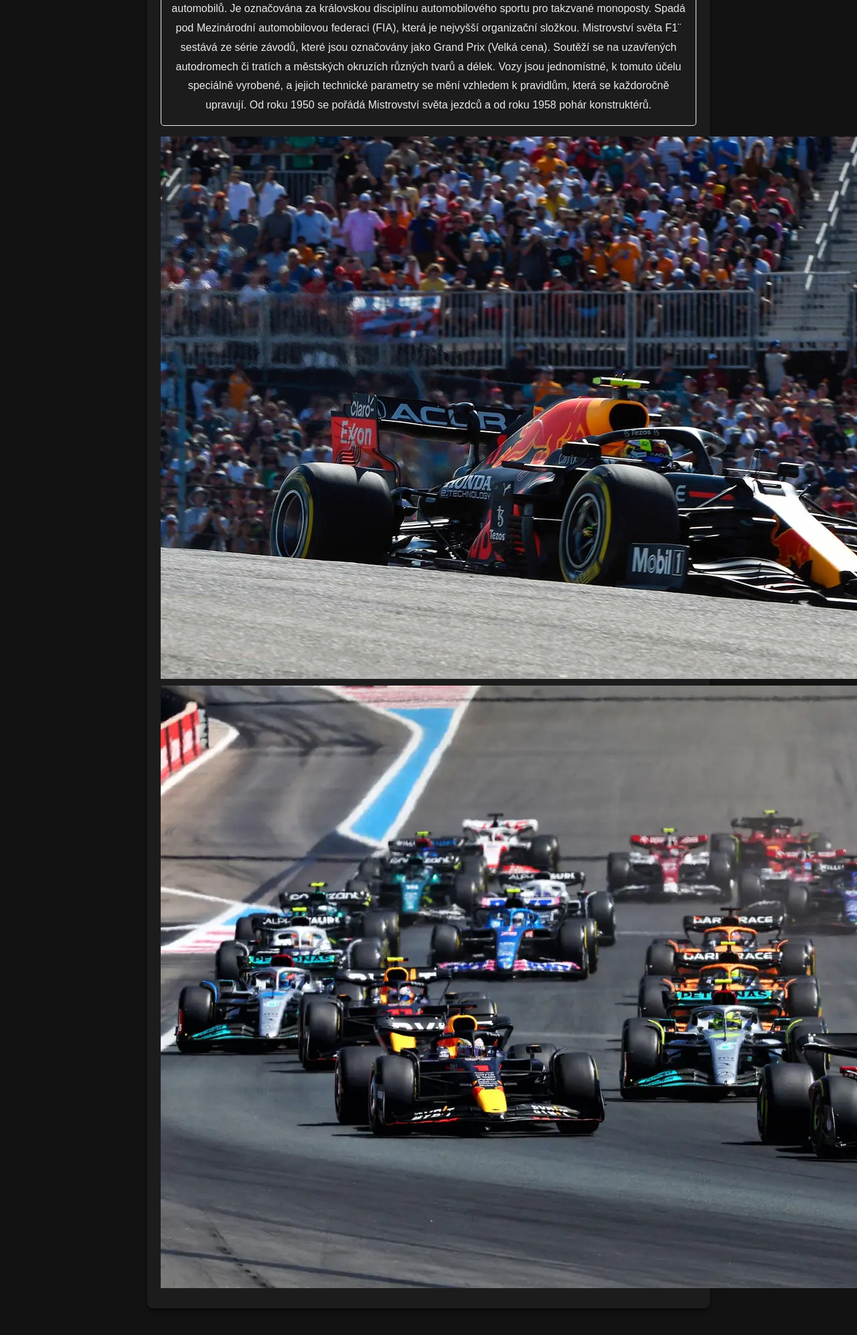
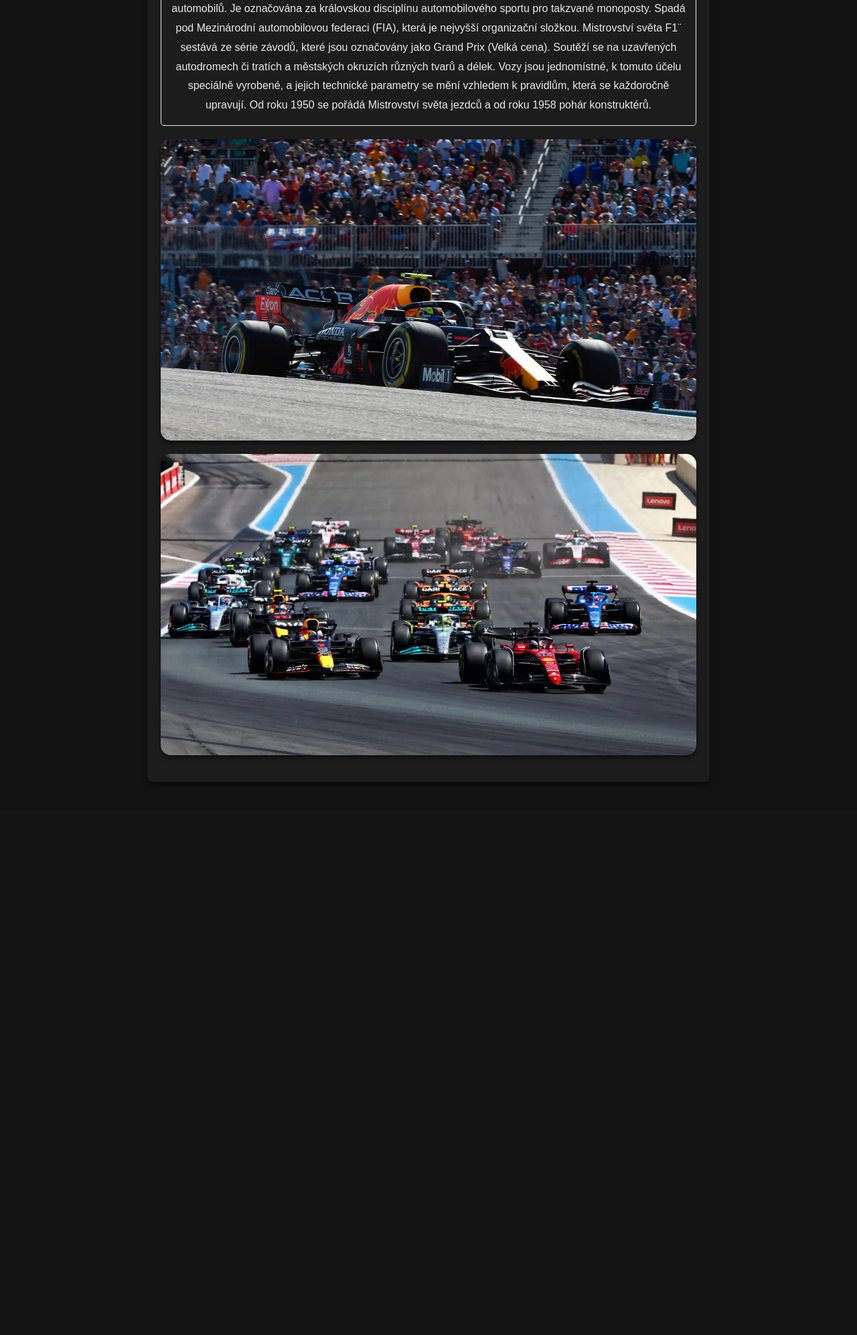
Before and after one commit to DanielKocandrle/Hlavni_projekt, a Flask app: page / in a window 1280 px wide; the page is wider, and only the part inside the window is pictured. Shown: the part 301-2295 px from the top of that part at 67% size. After the commit the page ends 1429 px from the top of that part, so only its background shows below. Run offline with Flask 3, Linux system fonts and the light colour scheme.

Commit message:
stylovani pro obrazky

```diff
--- a/static/style.css
+++ b/static/style.css
@@ -152,3 +152,20 @@ main p h3 {
         padding: 15px;
     }
 }
+
+/* Obecný styl pro obrázky */
+img {
+    max-width: 100%; /* Obrázky se přizpůsobí šířce rodiče */
+    height: auto; /* Zachová poměr stran */
+    display: block; /* Odstraní mezery pod obrázkem */
+    margin: 20px auto; /* Zarovná obrázek na střed */
+    border-radius: 15px; /* Zaoblené rohy */
+    box-shadow: 0 4px 6px rgba(0, 0, 0, 0.5); /* Hezký stín */
+    transition: transform 0.3s ease, box-shadow 0.3s ease; /* Animace na hover */
+}
+
+/* Efekt při najetí myší (hover) */
+img:hover {
+    transform: scale(1.05); /* Jemné zvětšení obrázku */
+    box-shadow: 0 8px 12px rgba(0, 0, 0, 0.7); /* Zvýraznění stínu */
+}
```
